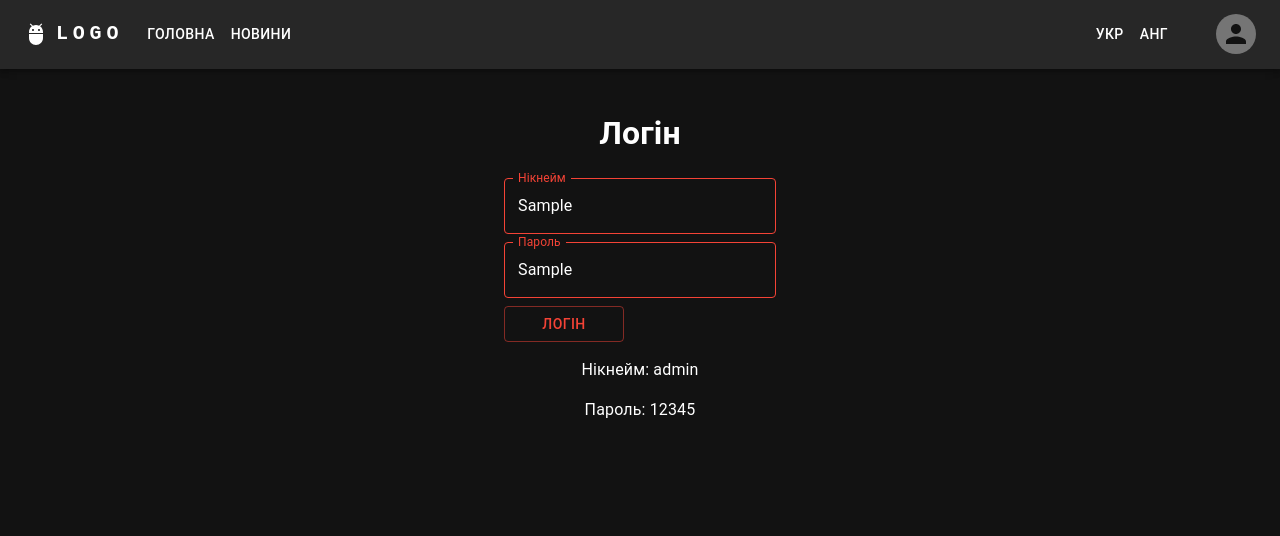
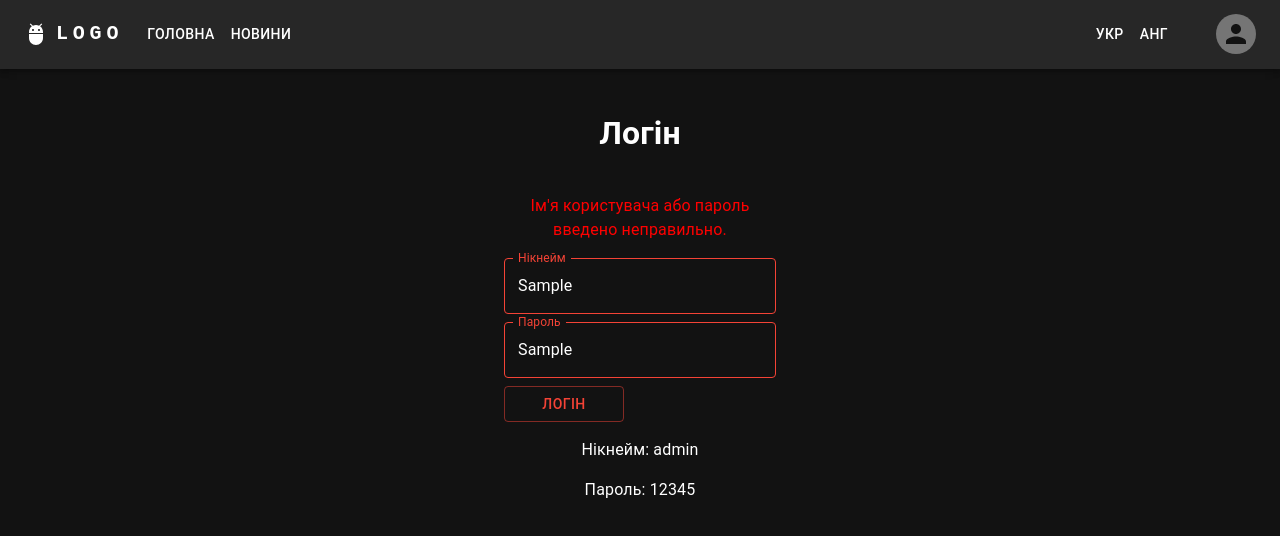
Before and after one commit to Aneckon/socialnetwork-test, a React (Vite) app: page /login in a window 1280 px wide. Both pictures are taken after typing "Sample", "Sample" into the empty fields and a click on the button "ЛОГІН". Shown: the top 536 px of the page. Built offline with nearby package versions, Linux system fonts and the light colour scheme.

Commit message:
add: form error text

```diff
--- a/src/components/login/index.tsx
+++ b/src/components/login/index.tsx
@@ -60,6 +60,11 @@ export const Login = () => {
     <Container sx={{ textAlign: 'center', width: 320 }} maxWidth="xl">
       <h1>{t('Login')}</h1>
       <form onSubmit={submitLogin} style={{ display: 'flex', flexDirection: 'column' }}>
+        {passwordError && nameError ? (
+          <p style={{ color: 'red' }}>Ім'я користувача або пароль введено неправильно.</p>
+        ) : (
+          ''
+        )}
         <TextField
           error={nameError === false ? false : true}
           id="outlined-controlled"
```
